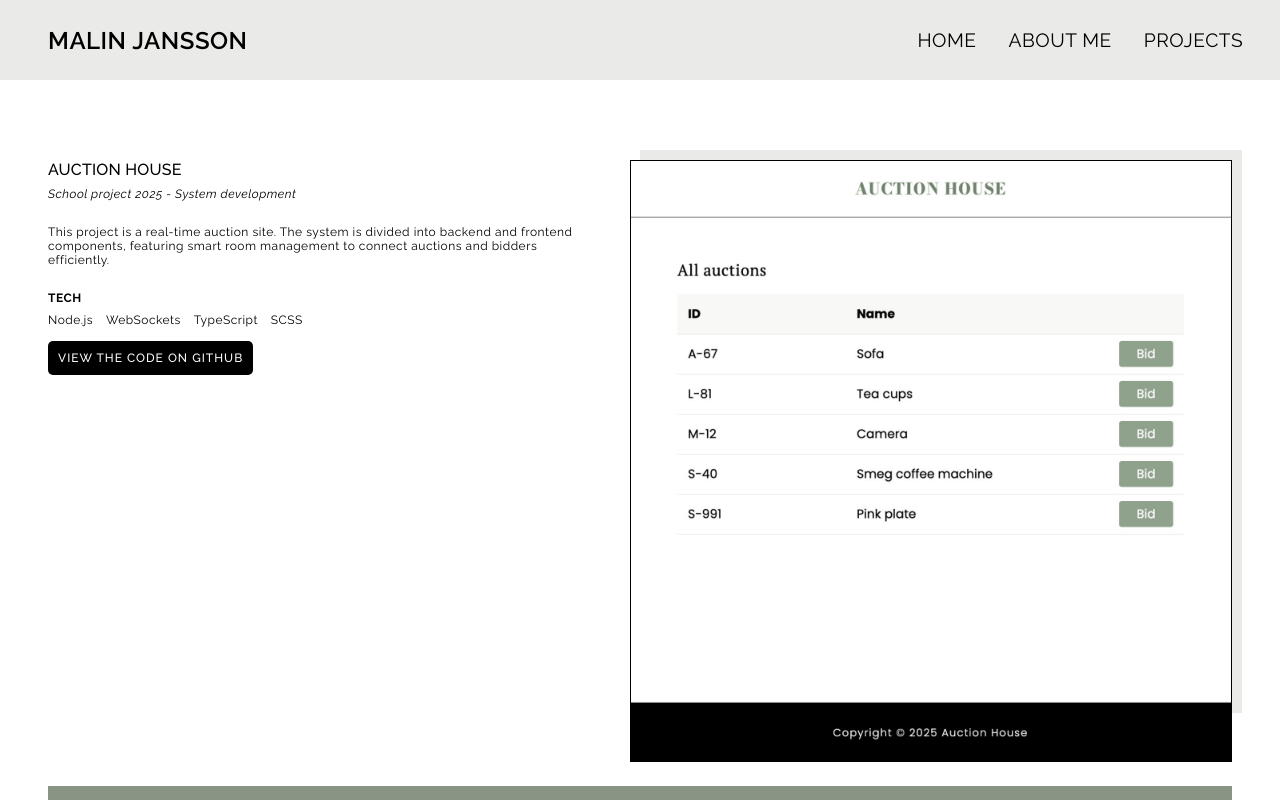
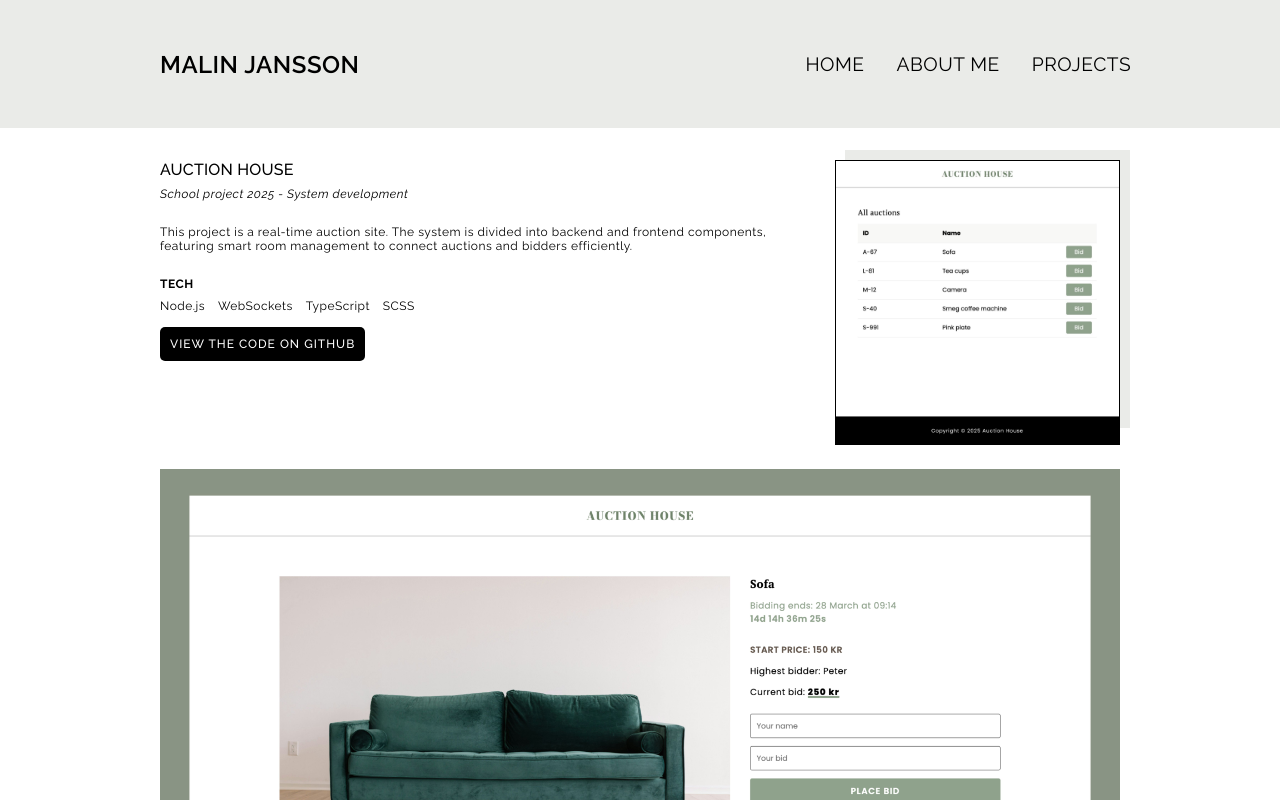
Before and after one commit to malinjansson/mjportfolio, a React (Vite) app: page /project/auctionhouse in a window 1280 px wide. Shown: the top 800 px of the page. Built offline with nearby package versions, Linux system fonts and the light colour scheme; a web font is replaced by a local one.

Commit message:
changed padding

```diff
--- a/src/styles/_header.scss
+++ b/src/styles/_header.scss
@@ -24,7 +24,7 @@ header {
 
     @include m.desktop {
         flex-direction: row;
-        padding: 2.5rem 3rem;
+        padding: 4rem 10rem;
       }
   }
 
@@ -57,11 +57,10 @@ header {
     @include m.desktop {
         display: flex;
         flex-direction: row;
-        align-items: center;
         height: auto;
         width: auto;
         top: auto;
-        padding: 0;
+        right: 5rem;
         gap: 2rem;
       }
 
--- a/src/styles/_variables.scss
+++ b/src/styles/_variables.scss
@@ -11,7 +11,7 @@ $h3-mobile: 16px;
 $h3-desktop: 1.5rem;
 
 $body-padding-mobile: 2.5rem 2.3rem;
-$body-padding-desktop: 5rem 3rem;
+$body-padding-desktop: 5rem 10rem;
 
 $heading-padding-bottom: 1.5rem;
 
--- a/src/styles/projectdetails.scss
+++ b/src/styles/projectdetails.scss
@@ -90,6 +90,10 @@
             position: relative;
             padding-bottom: 1.5rem;
 
+            @include m.desktop {
+               width: 50%;
+            }
+
             .background-color-box {
                 position: absolute;
                 top: -10px;
```
